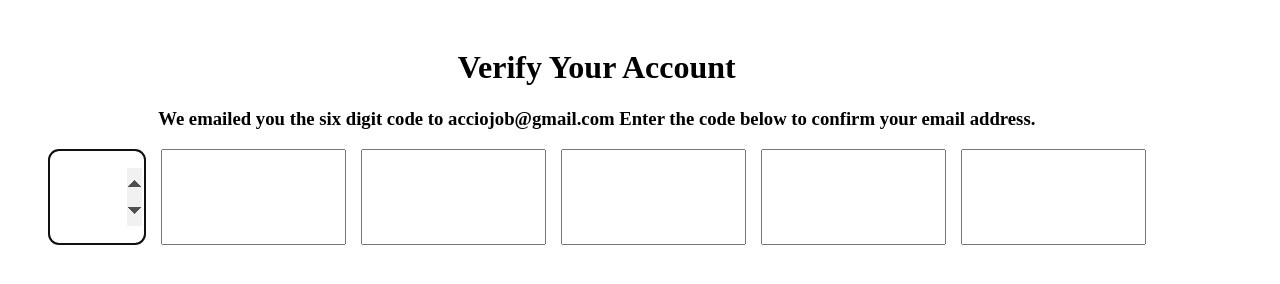
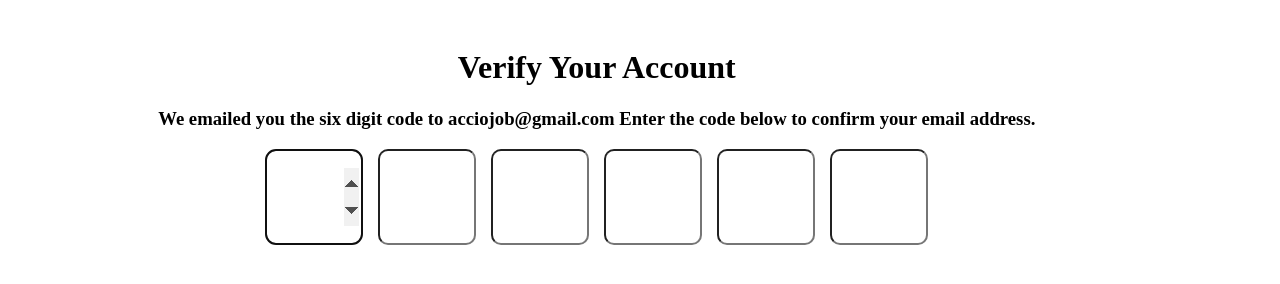
Before and after one commit to acciojob/OTP-gautamsiddharth09, a website: page main.html in a window 1280 px wide. Drawn offline with Linux system fonts and the light colour scheme.

Commit message:
created a submission

```diff
--- a/main.html
+++ b/main.html
@@ -12,12 +12,12 @@
 	<h1 id="verification_heading">Verify Your Account</h1>
 	<h3 id="verification_subtext">We emailed you the six digit code to acciojob@gmail.com Enter the code below to confirm your email address.</h3>
     <div class="code-container">
-		<input type="number" maxlength="1" class="code">
-		<input type="number" class="code-1">
-		<input type="number" class="code-2">
-		<input type="number" class="code-3">
-		<input type="number" class="code-4">
-		<input type="number" class="code-5">
+		<input type="number" class="code">
+		<input type="number" class="code">
+		<input type="number" class="code">
+		<input type="number" class="code">
+		<input type="number" class="code">
+		<input type="number" class="code">
 	</div>
 </div>
 
```
